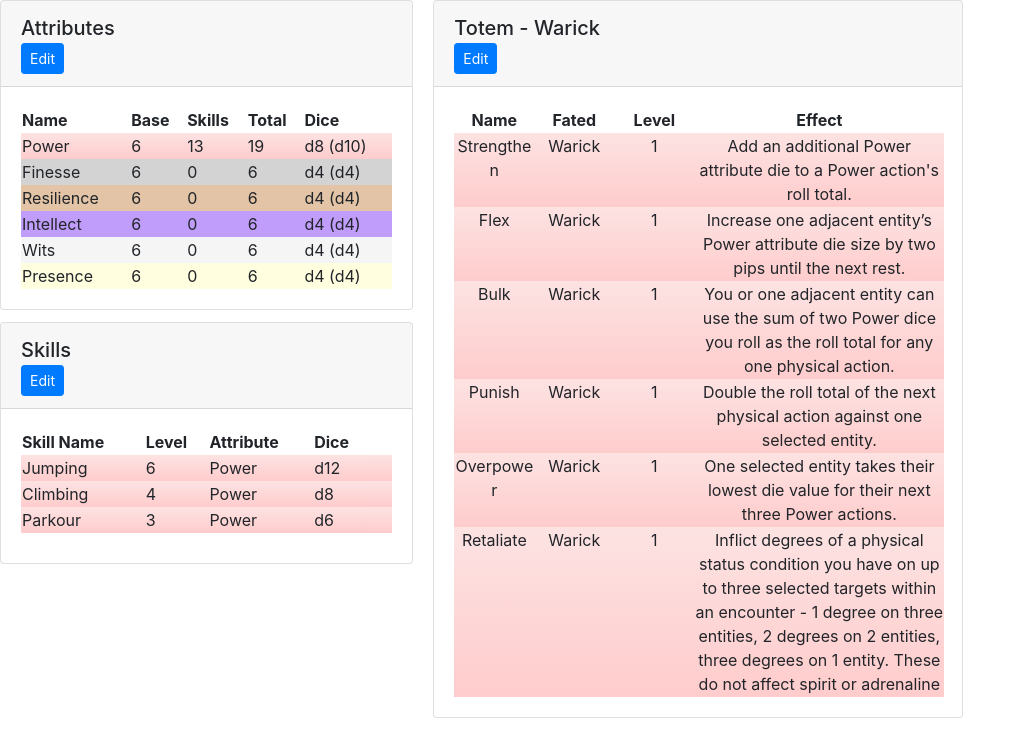
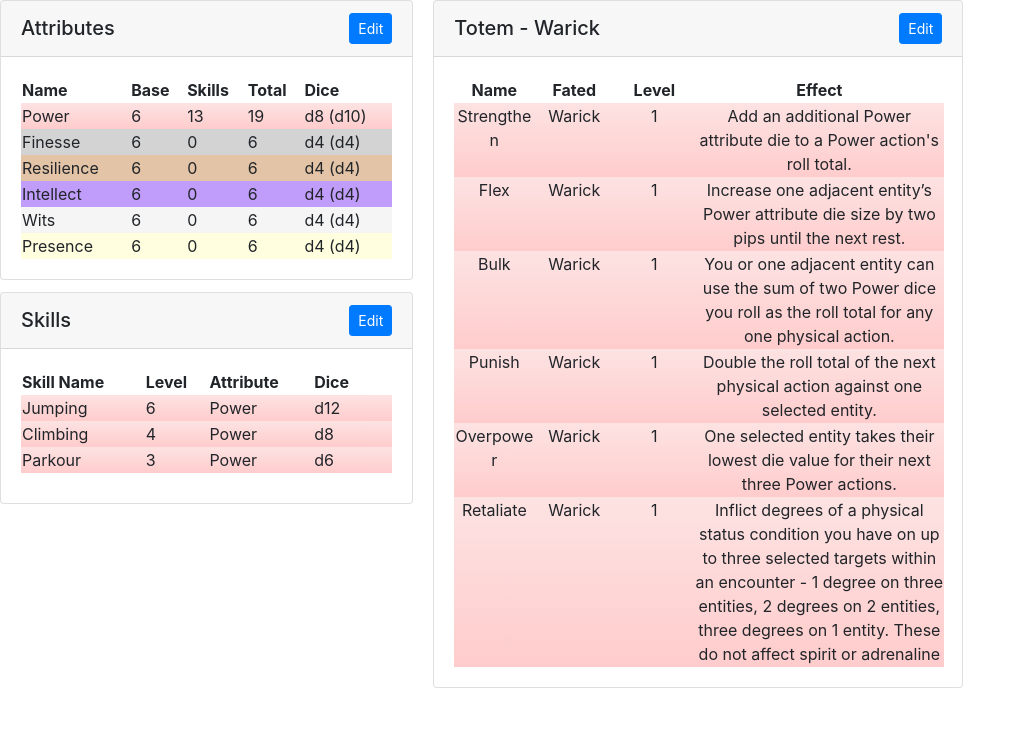
Before and after one commit to Shadow-Night-Black/ToF-Character-Sheet, a React (Create React App) app: page / in a window 1280 px wide. Shown: the top 736 px of the page, without its empty margins (0-1026 px from the left). Built offline with nearby package versions, Linux system fonts and the light colour scheme.

Commit message:
moved to scss

```diff
--- a/package.json
+++ b/package.json
@@ -13,6 +13,7 @@
     "@types/react-bootstrap": "^1.0.1",
     "@types/react-dom": "^16.9.8",
     "bootstrap": "^4.5.0",
+    "node-sass": "^4.14.1",
     "react": "^16.13.1",
     "react-dom": "^16.13.1",
     "react-scripts": "3.4.1",
--- a/src/App.css
+++ b/src/App.scss
@@ -1,7 +1,3 @@
-.right {
-  float: right;
-}
-
 input {
     background-color: #fff;
     background-clip: border-box;
@@ -9,10 +5,22 @@ input {
     border-radius: .25rem;
 }
 
+.card-header {
+  display: flex;
+    align-items: flex-start;
+    justify-content: space-between;
+}
+
+// .card-columns {
+//   @include media-breakpoint-only(lg) {
+//     column-count: 4;
+//   }
+// }
+
 
 .Power {
-  background-color: hsl(0deg 86% 94%);
-  background:linear-gradient(to bottom, hsl(0deg 86% 94%), hsl(0deg 100% 90%))
+  background-color: hsl(0deg, 86%, 94%);
+  background:linear-gradient(to bottom, hsl(0deg, 86%, 94%), hsl(0deg, 100%, 90%))
 }
 
 .Power-Header {
@@ -28,7 +36,7 @@ input {
 }
 
 .Resilience {
-  background-color: hsl(30 52% 77% / 1);
+  background-color: hsl(30, 52%, 77%);
 }
 
 .Resilience-Header {
@@ -36,7 +44,7 @@ input {
 }
 
 .Intellect {
-  background-color: hsl(263deg 92% 80%);
+  background-color: hsl(263deg, 92%, 80%);
 }
 
 .Intellect-Header {
@@ -57,10 +65,6 @@ input {
 
 .Presence {
   background-color: lightyellow;
-}
-
-.attribute-widget {
-  min-width: 300px;
 }
 
 
--- a/src/App.tsx
+++ b/src/App.tsx
@@ -1,7 +1,7 @@
 import { Widget, WidgetProps } from "./UI/Widgets/Widget";
 import React from "react";
 import "bootstrap/dist/css/bootstrap.min.css";
-import "./App.css";
+import "./App.scss";
 import { Dialog, DialogParams, DialogSection } from "./UI/Dialogs/Dialog";
 import { CreateTestCharacter, Character } from "./Models/Character";
 import { AttributeWidgetConstructor } from "./UI/Widgets/AttributesWidget";
```
Also changed, not shown: 1 other file (tests, documents, lock files or other folders).
